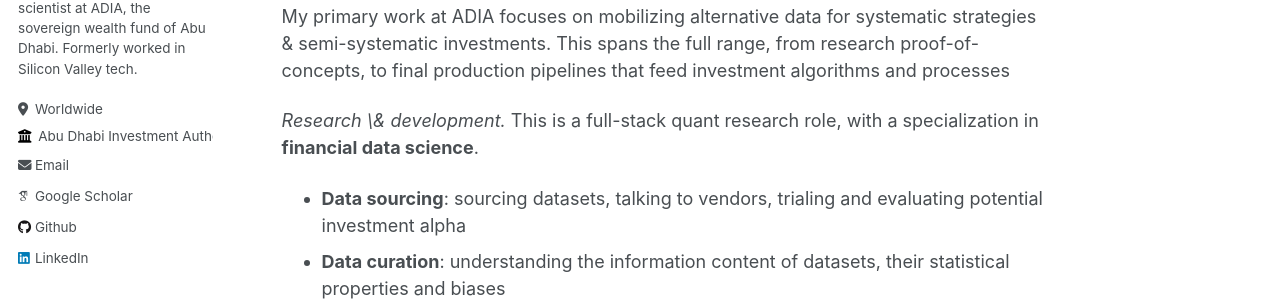
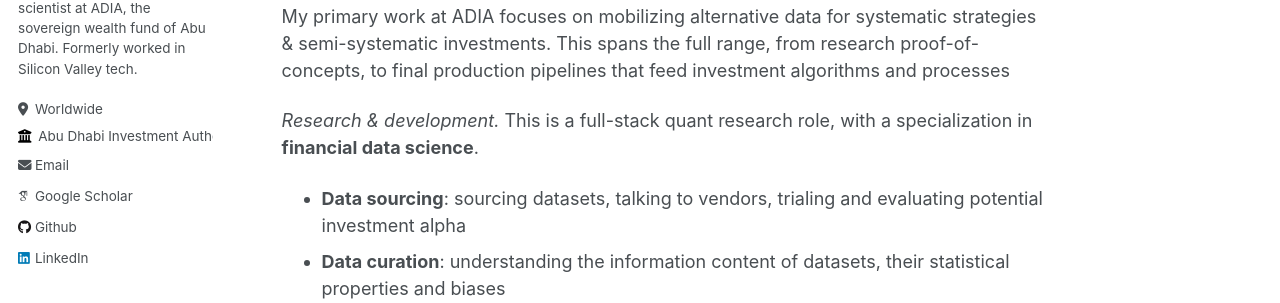
Before and after one commit to evnchw/evnchw.github.io, a Jekyll site: the page built from _pages/about.md, in a window 1280 px wide and 900 px high. Shown: the part 345-648 px from the top of the window. Built offline with Jekyll 4.4.1, drawn with Linux system fonts in a browser that asks for light colours; some web fonts are replaced.

Commit message:
Quick commit.

```diff
--- a/_pages/about.md
+++ b/_pages/about.md
@@ -15,7 +15,7 @@ I'm Evan, a quantitative researcher and developer at the [Abu Dhabi Investment A
 
 My primary work at ADIA focuses on mobilizing alternative data for systematic strategies & semi-systematic investments. This spans the full range, from research proof-of-concepts, to final production pipelines that feed investment algorithms and processes
 
-*Research \& development.* This is a full-stack quant research role, with a specialization in **financial data science**.
+*Research & development.* This is a full-stack quant research role, with a specialization in **financial data science**.
 
 - **Data sourcing**: sourcing datasets, talking to vendors, trialing and evaluating potential investment alpha
 - **Data curation**: understanding the information content of datasets, their statistical properties and biases
```
